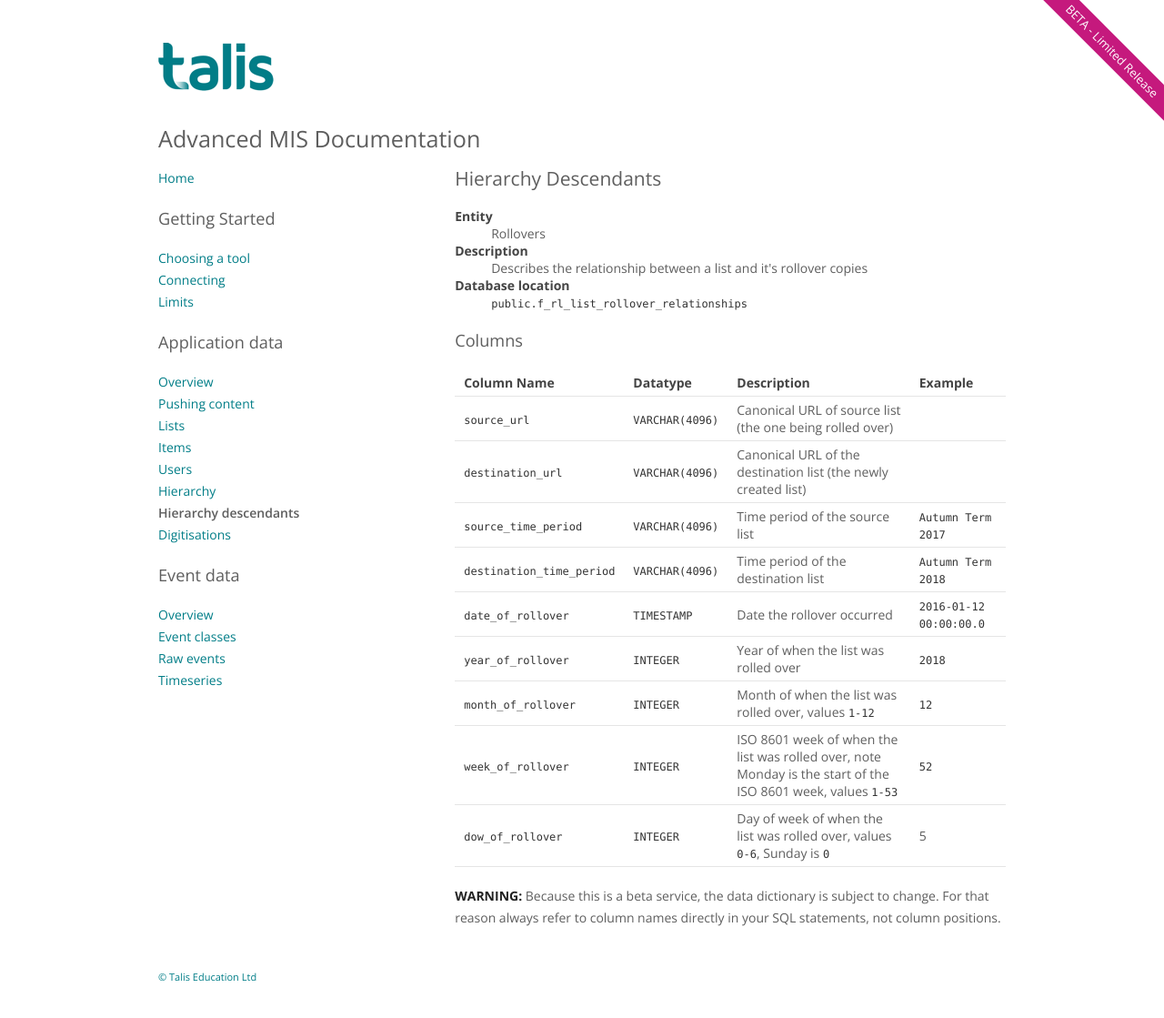
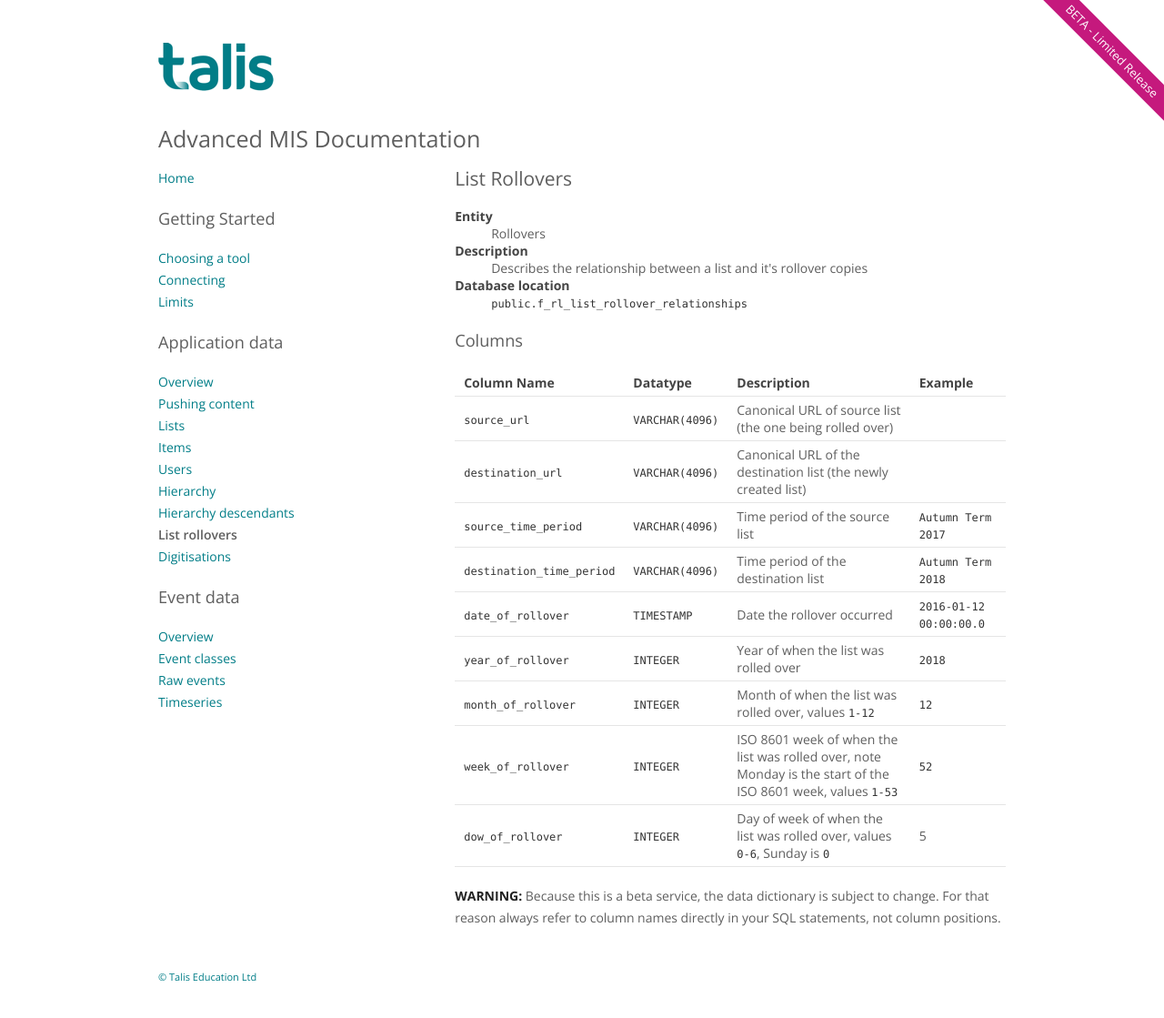
Before and after one commit to techfromsage/advanced-mis, a Jekyll site: the page built from topics/rollovers.md, in a window 1280 px wide. Shown: the whole page at 91% size. Built offline with Jekyll 4.4.1, drawn with Linux system fonts in a browser that asks for light colours.

Commit message:
December release corrections

```diff
--- a/_includes/nav.html
+++ b/_includes/nav.html
@@ -39,6 +39,9 @@
         <li{% if page.body_class == 'hierarchy-descendants' %} class="active"{% endif %}>
             <a href="{{ site.baseurl }}/topics/hierarchy-descendants.html">Hierarchy descendants</a>
         </li>
+        <li{% if page.body_class == 'rollovers' %} class="active"{% endif %}>
+            <a href="{{ site.baseurl }}/topics/rollovers.html">List rollovers</a>
+        </li>
         <li{% if page.body_class == 'digitisations' %} class="active"{% endif %}>
             <a href="{{ site.baseurl }}/topics/digitisations.html">Digitisations</a>
         </li>
--- a/topics/rollovers.md
+++ b/topics/rollovers.md
@@ -1,7 +1,7 @@
 ---
 layout: site
-title: Hierarchy Descendants
-body_class: hierarchy-descendants
+title: List Rollovers
+body_class: rollovers
 ---
 
 <dl>
```
